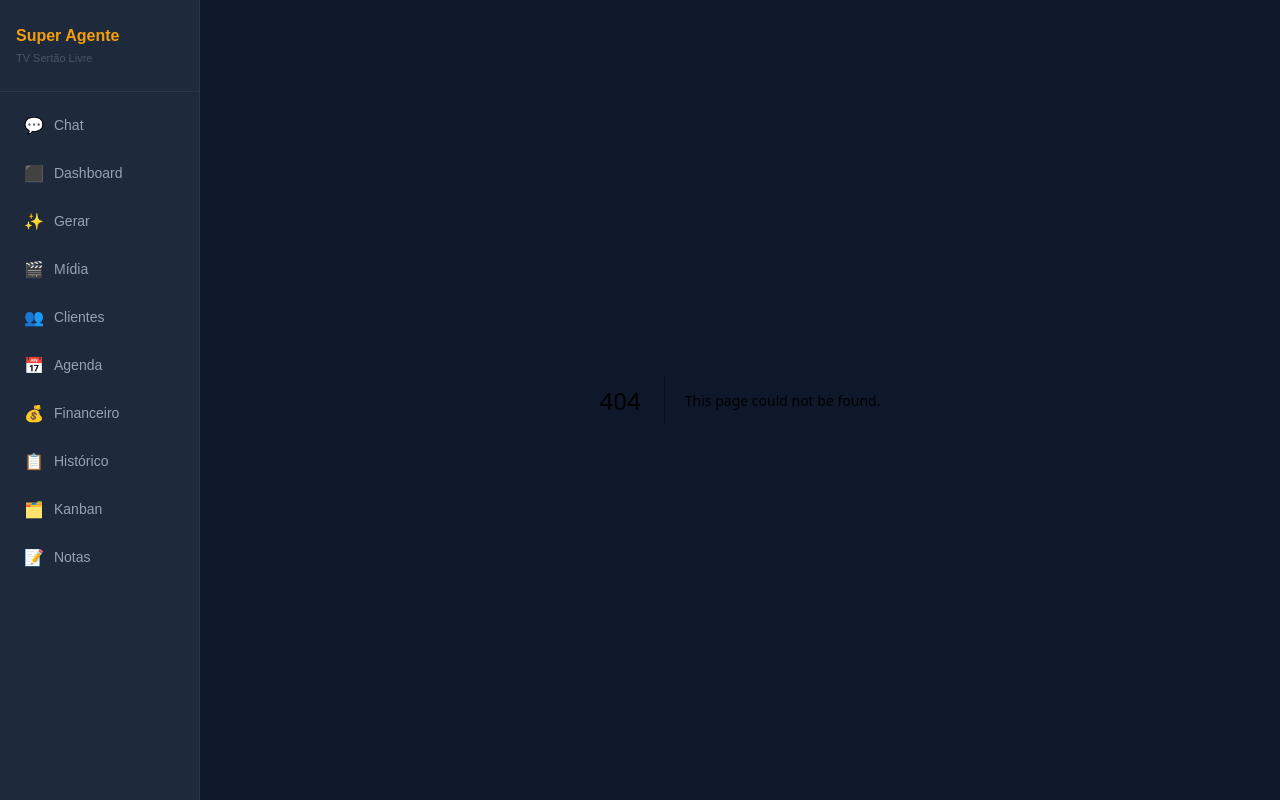
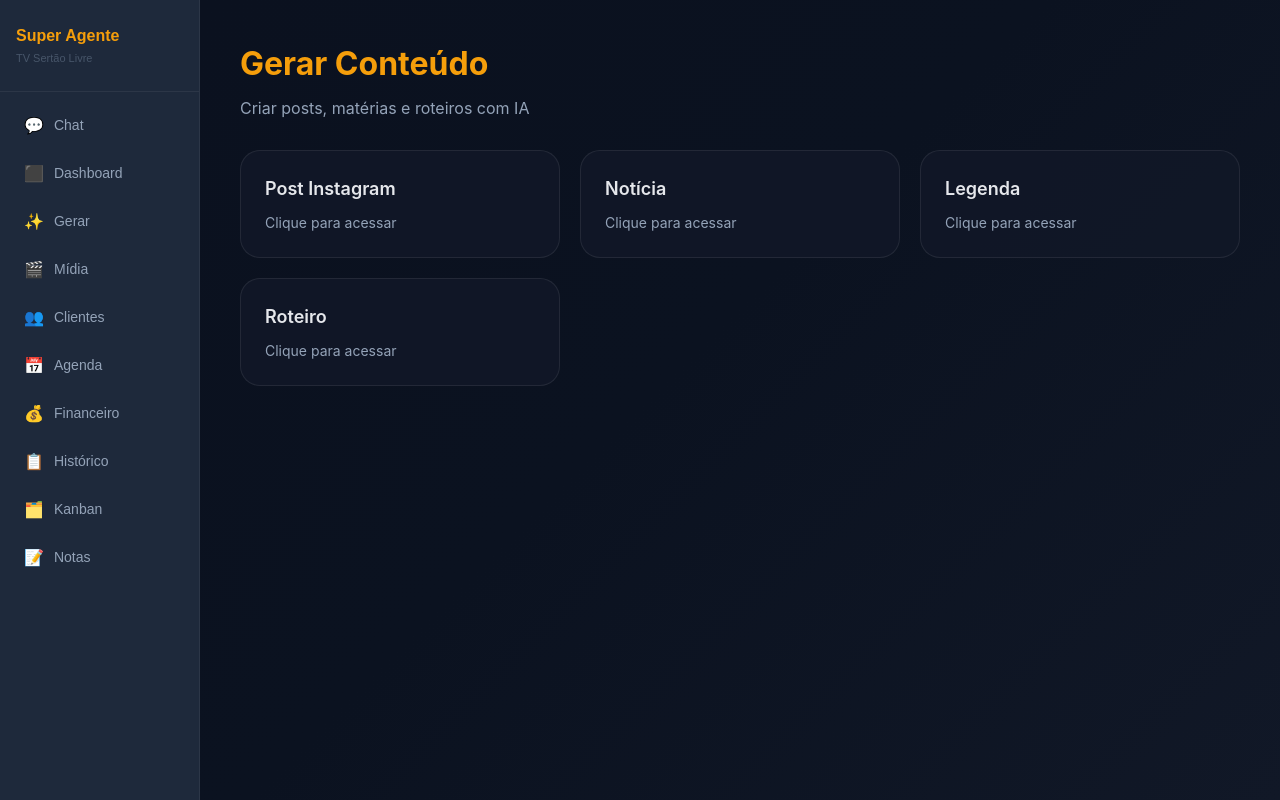
Before and after one commit to joselitosimplicio29-cyber/super-agente, a Next.js app: page /clientes in a window 1280 px wide. Before the commit this address had no page. Built offline with nearby package versions, Linux system fonts and the light colour scheme.

Commit message:
feat: add missing app pages

```diff
--- /dev/null
+++ b/app/clientes/page.tsx
@@ -0,0 +1,70 @@
+export default function Page() {
+  return (
+    <main style={{
+      minHeight: '100vh',
+      padding: '40px',
+      background: 'linear-gradient(135deg, #0B111F 0%, #0B1220 45%, #111827 100%)',
+      color: '#E5E7EB',
+      fontFamily: 'Inter, system-ui, sans-serif'
+    }}>
+
+      {/* HEADER */}
+      <div style={{ marginBottom: 30 }}>
+        <h1 style={{
+          fontSize: 32,
+          fontWeight: 700,
+          color: '#F59E0B'
+        }}>
+          Gerar Conteúdo
+        </h1>
+
+        <p style={{
+          color: '#94A3B8',
+          marginTop: 8
+        }}>
+          Criar posts, matérias e roteiros com IA
+        </p>
+      </div>
+
+      {/* CARDS */}
+      <div style={{
+        display: 'grid',
+        gridTemplateColumns: 'repeat(auto-fit, minmax(240px, 1fr))',
+        gap: 20
+      }}>
+
+        {['Post Instagram', 'Notícia', 'Legenda', 'Roteiro'].map(item => (
+          <div
+            key={item}
+            style={{
+              background: 'rgba(17, 24, 39, 0.9)',
+              border: '1px solid rgba(255,255,255,0.08)',
+              borderRadius: 20,
+              padding: 24,
+              cursor: 'pointer',
+              transition: '0.3s'
+            }}
+          >
+            <h3 style={{
+              margin: 0,
+              fontSize: 18,
+              fontWeight: 600
+            }}>
+              {item}
+            </h3>
+
+            <p style={{
+              marginTop: 10,
+              fontSize: 14,
+              color: '#94A3B8'
+            }}>
+              Clique para acessar
+            </p>
+          </div>
+        ))}
+
+      </div>
+
+    </main>
+  )
+}
--- /dev/null
+++ b/app/financeiro/page.tsx
@@ -0,0 +1,70 @@
+export default function Page() {
+  return (
+    <main style={{
+      minHeight: '100vh',
+      padding: '40px',
+      background: 'linear-gradient(135deg, #0B111F 0%, #0B1220 45%, #111827 100%)',
+      color: '#E5E7EB',
+      fontFamily: 'Inter, system-ui, sans-serif'
+    }}>
+
+      {/* HEADER */}
+      <div style={{ marginBottom: 30 }}>
+        <h1 style={{
+          fontSize: 32,
+          fontWeight: 700,
+          color: '#F59E0B'
+        }}>
+          Gerar Conteúdo
+        </h1>
+
+        <p style={{
+          color: '#94A3B8',
+          marginTop: 8
+        }}>
+          Criar posts, matérias e roteiros com IA
+        </p>
+      </div>
+
+      {/* CARDS */}
+      <div style={{
+        display: 'grid',
+        gridTemplateColumns: 'repeat(auto-fit, minmax(240px, 1fr))',
+        gap: 20
+      }}>
+
+        {['Post Instagram', 'Notícia', 'Legenda', 'Roteiro'].map(item => (
+          <div
+            key={item}
+            style={{
+              background: 'rgba(17, 24, 39, 0.9)',
+              border: '1px solid rgba(255,255,255,0.08)',
+              borderRadius: 20,
+              padding: 24,
+              cursor: 'pointer',
+              transition: '0.3s'
+            }}
+          >
+            <h3 style={{
+              margin: 0,
+              fontSize: 18,
+              fontWeight: 600
+            }}>
+              {item}
+            </h3>
+
+            <p style={{
+              marginTop: 10,
+              fontSize: 14,
+              color: '#94A3B8'
+            }}>
+              Clique para acessar
+            </p>
+          </div>
+        ))}
+
+      </div>
+
+    </main>
+  )
+}
--- /dev/null
+++ b/app/gerar/page.tsx
@@ -0,0 +1,70 @@
+export default function Page() {
+  return (
+    <main style={{
+      minHeight: '100vh',
+      padding: '40px',
+      background: 'linear-gradient(135deg, #0B111F 0%, #0B1220 45%, #111827 100%)',
+      color: '#E5E7EB',
+      fontFamily: 'Inter, system-ui, sans-serif'
+    }}>
+
+      {/* HEADER */}
+      <div style={{ marginBottom: 30 }}>
+        <h1 style={{
+          fontSize: 32,
+          fontWeight: 700,
+          color: '#F59E0B'
+        }}>
+          Gerar Conteúdo
+        </h1>
+
+        <p style={{
+          color: '#94A3B8',
+          marginTop: 8
+        }}>
+          Criar posts, matérias e roteiros com IA
+        </p>
+      </div>
+
+      {/* CARDS */}
+      <div style={{
+        display: 'grid',
+        gridTemplateColumns: 'repeat(auto-fit, minmax(240px, 1fr))',
+        gap: 20
+      }}>
+
+        {['Post Instagram', 'Notícia', 'Legenda', 'Roteiro'].map(item => (
+          <div
+            key={item}
+            style={{
+              background: 'rgba(17, 24, 39, 0.9)',
+              border: '1px solid rgba(255,255,255,0.08)',
+              borderRadius: 20,
+              padding: 24,
+              cursor: 'pointer',
+              transition: '0.3s'
+            }}
+          >
+            <h3 style={{
+              margin: 0,
+              fontSize: 18,
+              fontWeight: 600
+            }}>
+              {item}
+            </h3>
+
+            <p style={{
+              marginTop: 10,
+              fontSize: 14,
+              color: '#94A3B8'
+            }}>
+              Clique para acessar
+            </p>
+          </div>
+        ))}
+
+      </div>
+
+    </main>
+  )
+}
--- /dev/null
+++ b/app/historico/page.tsx
@@ -0,0 +1,70 @@
+export default function Page() {
+  return (
+    <main style={{
+      minHeight: '100vh',
+      padding: '40px',
+      background: 'linear-gradient(135deg, #0B111F 0%, #0B1220 45%, #111827 100%)',
+      color: '#E5E7EB',
+      fontFamily: 'Inter, system-ui, sans-serif'
+    }}>
+
+      {/* HEADER */}
+      <div style={{ marginBottom: 30 }}>
+        <h1 style={{
+          fontSize: 32,
+          fontWeight: 700,
+          color: '#F59E0B'
+        }}>
+          Gerar Conteúdo
+        </h1>
+
+        <p style={{
+          color: '#94A3B8',
+          marginTop: 8
+        }}>
+          Criar posts, matérias e roteiros com IA
+        </p>
+      </div>
+
+      {/* CARDS */}
+      <div style={{
+        display: 'grid',
+        gridTemplateColumns: 'repeat(auto-fit, minmax(240px, 1fr))',
+        gap: 20
+      }}>
+
+        {['Post Instagram', 'Notícia', 'Legenda', 'Roteiro'].map(item => (
+          <div
+            key={item}
+            style={{
+              background: 'rgba(17, 24, 39, 0.9)',
+              border: '1px solid rgba(255,255,255,0.08)',
+              borderRadius: 20,
+              padding: 24,
+              cursor: 'pointer',
+              transition: '0.3s'
+            }}
+          >
+            <h3 style={{
+              margin: 0,
+              fontSize: 18,
+              fontWeight: 600
+            }}>
+              {item}
+            </h3>
+
+            <p style={{
+              marginTop: 10,
+              fontSize: 14,
+              color: '#94A3B8'
+            }}>
+              Clique para acessar
+            </p>
+          </div>
+        ))}
+
+      </div>
+
+    </main>
+  )
+}
--- a/app/page.tsx
+++ b/app/page.tsx
@@ -333,15 +333,17 @@ export default function ChatPage() {
         }
 
         .appShell {
+         .appShell {
                    height: 100vh;
                  width: 100%;
+              max-width: 1400px;
+              margin: 0 auto;
                display: flex;
               overflow: hidden;
             background:
     radial-gradient(circle at top right, rgba(14,165,233,.16), transparent 34%),
-            linear-gradient(135deg, #08111F 0%, #0B1220 45%, #111827 100%);
+    linear-gradient(135deg, #0B111F 0%, #0B1220 45%, #111827 100%);
   color: #E5E7EB;
-          font-family: Inter, Montserrat, system-ui, -apple-system, BlinkMacSystemFont, "Segoe UI", sans-serif;
 }
 
         .sidebar {
```
Also changed, not shown: app/agenda/page.tsx (added). Lines whose indentation alone changed are shown as unchanged.
